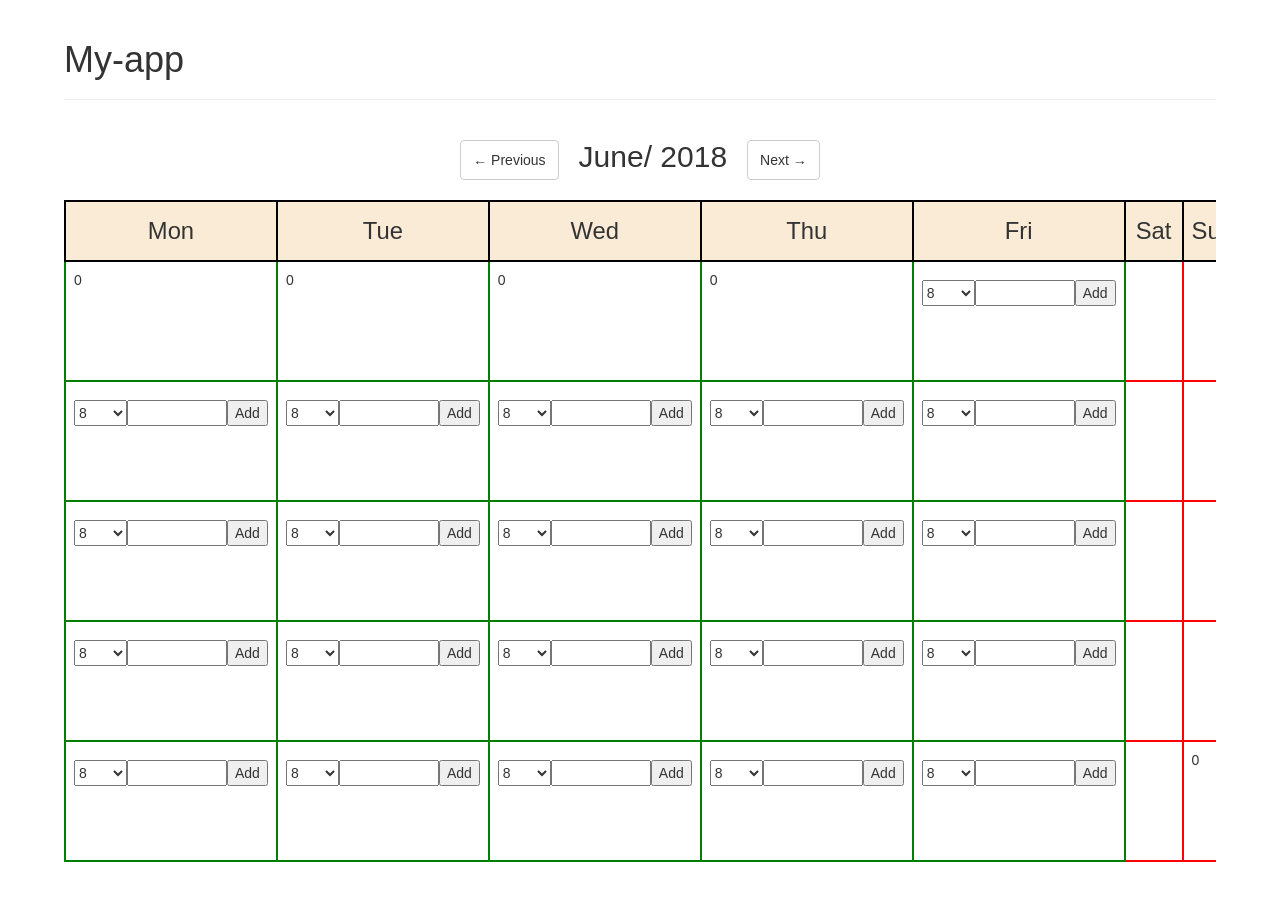
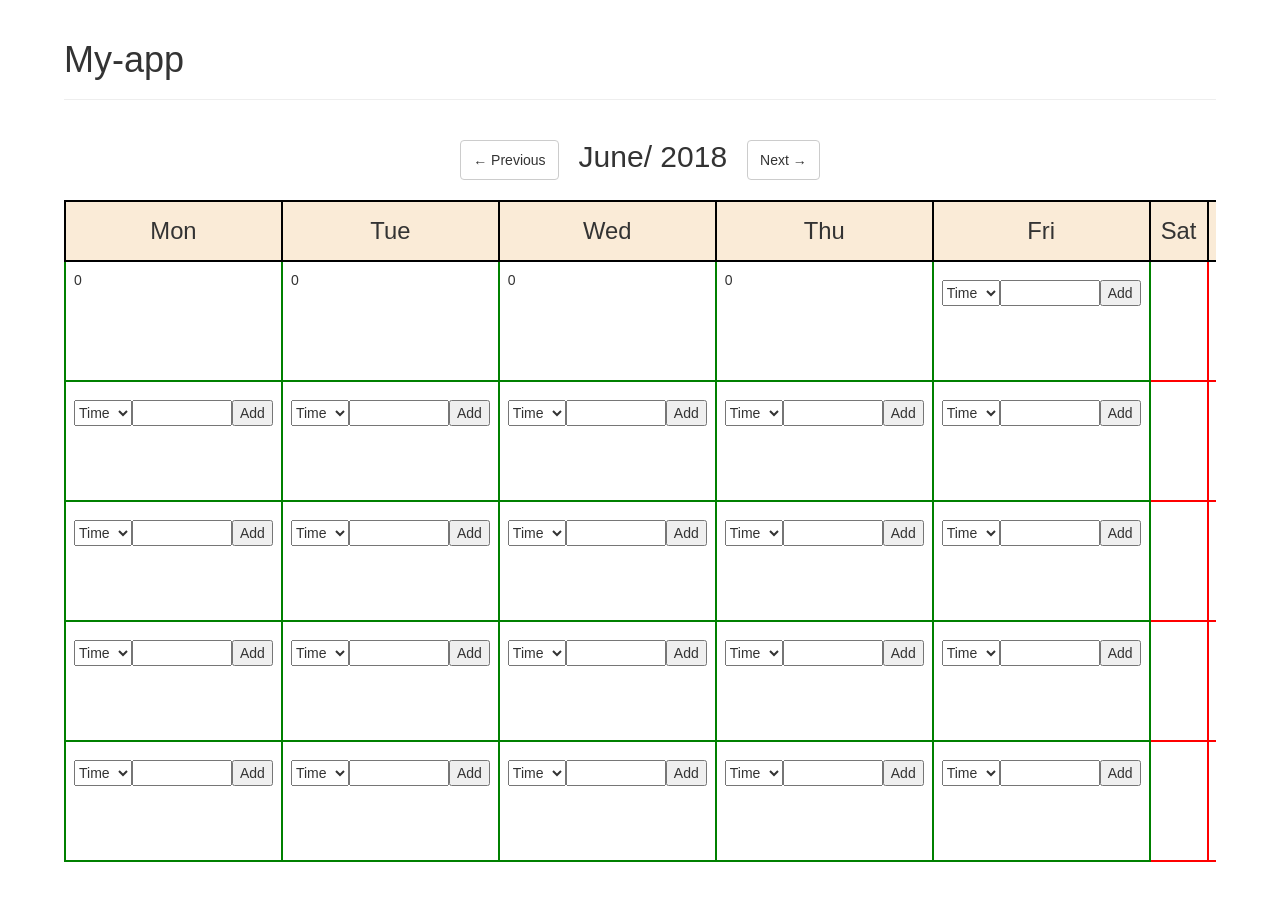
Before and after one commit to j-and/my-app, a React (Create React App) app: page / in a window 1280 px wide. Shown: the top 900 px of the page. Built offline with nearby package versions, Linux system fonts and the light colour scheme.

Commit message:
time is string

```diff
--- a/src/ClientNameInput.js
+++ b/src/ClientNameInput.js
@@ -55,7 +55,7 @@ class ClientNameInput extends Component {
             <div>
                 <form onSubmit={this.handleSubmit} ref="registerForm" className="day_list">
                     <select value={this.state.value} onChange={this.handleTimeChange}>
-                        <option value="Time" defaultValue disabled>Time</option>
+                        <option value="Time">Time</option>
                         {this.props.initialTimeArray.map(function (times) {
                             if (times.isAvailable == true) {
                                 return <option value={times.time}>{times.time}{times.isAvailable}</option>;
--- a/src/DayList.js
+++ b/src/DayList.js
@@ -13,10 +13,10 @@ class DayList extends Component {
                 time: '',
                 isAvailable: 'true'
             },
-            initialTimeArray: [{time: 8, isAvailable: true}, {time: 9, isAvailable: true}, {
-                time: 10,
+            initialTimeArray: [{time: '08.00', isAvailable: true}, {time: '09.00', isAvailable: true}, {
+                time: '10.00',
                 isAvailable: true
-            }, {time: 11, isAvailable: true}]
+            }, {time: '11.00', isAvailable: true}]
             //     function(){
             //     let arr = [];
             //     for (var i = 8; i <= 17; i++) {
```
